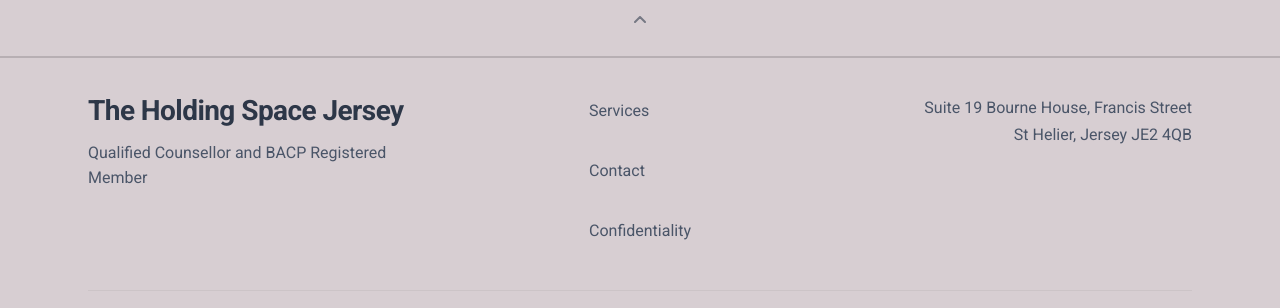
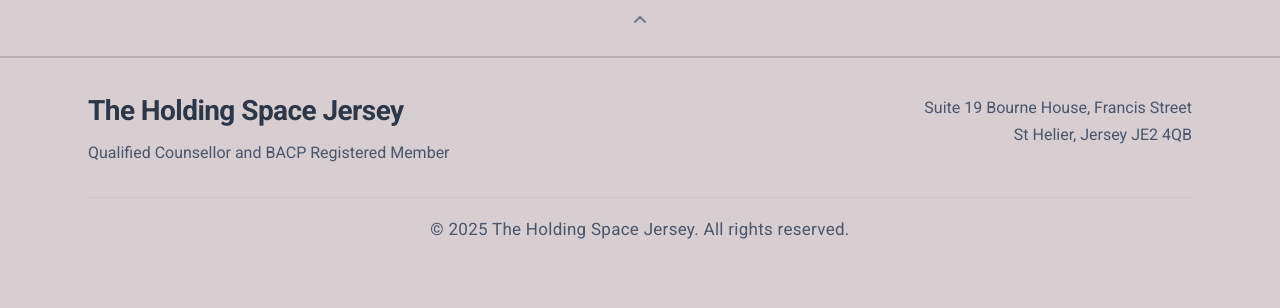
Before and after one commit to LouiseCochraneCounselling/louise-cochrane-counselling, a Next.js app: page / in a window 1280 px wide. Shown: the part 3859-4167 px from the top of the page. After the commit the page ends 4136 px from the top, so only its background shows below. Built offline with nearby package versions, Linux system fonts and the light colour scheme.

Commit message:
Remove Services, Contact, and Confidentiality links from footer

```diff
--- a/src/components/Footer.jsx
+++ b/src/components/Footer.jsx
@@ -12,13 +12,6 @@
 						<p className={styles.brandTagline}>
 							Qualified Counsellor and BACP Registered Member
 						</p>
-					</div>
-					<div className={styles.linksSection}>
-						<nav className={styles.nav}>
-							<a href="/services">Services</a>
-							<a href="/contact">Contact</a>
-							<a href="/confidentiality">Confidentiality</a>
-						</nav>
 					</div>
 					<div className={styles.locationSection}>
 						<p className={styles.locationText}>
--- a/src/components/Footer.module.css
+++ b/src/components/Footer.module.css
@@ -17,7 +17,7 @@
 
 .content {
 	display: grid;
-	grid-template-columns: 1fr 1fr 1fr;
+	grid-template-columns: 1fr 1fr;
 	gap: clamp(2rem, 4vw, 3rem);
 	margin-bottom: clamp(1.5rem, 3vw, 2rem);
 	margin-top: 0;
```
